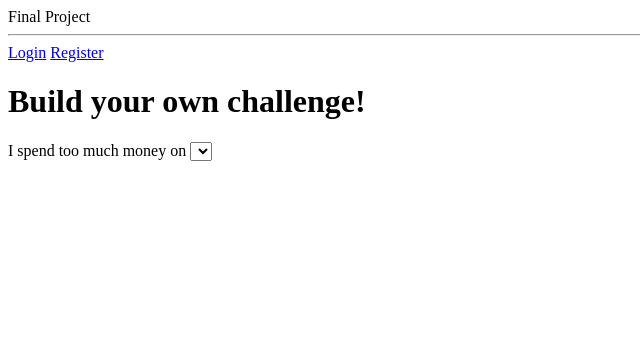
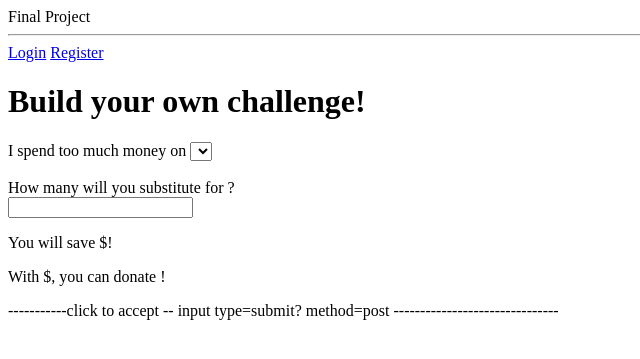
Before and after one commit to apromessi/Save-to-Give, a Flask app: page /challenge_builder in a window 1280 px wide. Shown: the top 359 px of the page, without its empty margins (0-640 px from the left). Run offline with Flask 2, Linux system fonts and the light colour scheme; data that the repository does not hold is empty.

Commit message:
challenge builder now allowing users to enter quantities and calculate how much they will save

```diff
--- a/server.py
+++ b/server.py
@@ -122,10 +122,15 @@
     # alternative_items = db.session.query(Challenge.alternative_items,).filter(
                                     # Challenge.original_items == original_items).first()
     challenge_obj = Challenge.query.filter(Challenge.original_items == original_items).first()
-    print challenge_obj
+
     alternative_items = challenge_obj.alternative_items
+    original_cost = challenge_obj.original_cost
+    alternative_cost = challenge_obj.alternative_cost
 
-    return jsonify(original_items = original_items, alternative_items = alternative_items)
+    savings = original_cost - alternative_cost
+
+    return jsonify(original_items = original_items, alternative_items = alternative_items,
+                    savings = savings)
 
 
 @app.route("/transaction_analysis")
--- a/templates/challenge_builder.html
+++ b/templates/challenge_builder.html
@@ -16,18 +16,18 @@
     </form>
 </div>
 
-<div id="step2">
-    <p>How many <span class="alt"></span> will you substitute for <span id="orig"></span>?</p>
+<div id="step2"><br>
     <form>
-        <label>number of <span class="alt"></span>
-            <input type="number" name="qty">
+        <label>How many <span class="alt"></span> will you substitute for <span id="orig"></span>?<br>
+            <input type="number" name="qty" id="qty" oninput="showStep3()"> <span class="alt"></span><br>
         </label>
     </form>
-    <p>[amount you save - calculates from qty and price of original_items (attribute of challenge object)]</p>
 </div>
 
 <div id="step3">
-    <p>With [amount that you save], you can donate [donation item]!</p>
+    <p>You will save $<span id="savings"></span>!</p>
+
+    <p>With $<span id="savings"></span>, you can donate <span id="donation_item"></span>!</p>
     -----------click to accept -- input type=submit? method=post -------------------------------
 </div>
 
@@ -46,6 +46,24 @@
         );
         $("#step2").css("visibility", "visible");
             };
+
+    function showStep3() {
+        var original_items = $("#step1 option:selected").text();
+        var qty = $("#qty").val();
+        $.get(
+            "/challenge_builder_step2/" + original_items,
+            function (result) {
+                $("#savings").text(result.savings * qty);
+            }
+        );
+        $.get(
+            "/challenge_builder_step3/" + qty,
+            function (result) {
+                $("#donation_item").text(result.donation_item);
+            }
+        $("#step3").css("visibility", "visible");
+            };
+
 
 // $(document).ready(funtion(){
 // var $step1 = $('step1');
```
